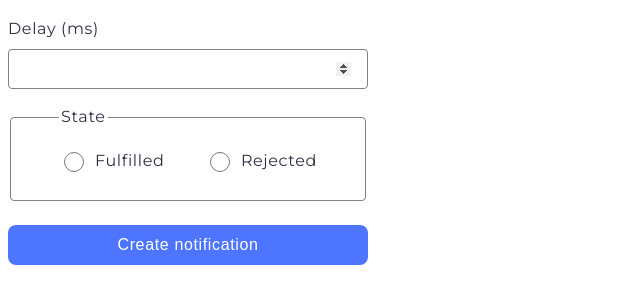
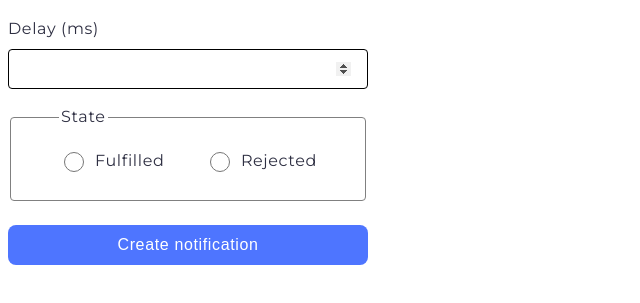
Before and after one commit to ArturVayutskiy/goit-js-hw-10, a website built with Vite: page src/2-snackbar.html in a window 1280 px wide. In both pictures the pointer is over the input "Delay (ms)". Shown: the part 59-362 px from the top of the page, without its empty margins (0-640 px from the left). Built offline with nearby package versions, Linux system fonts and the light colour scheme.

Commit message:
last update

```diff
--- a/src/css/2-snackbar.css
+++ b/src/css/2-snackbar.css
@@ -26,6 +26,10 @@ input {
     max-width: 360px;
     height: 40px;
     padding: 0 16px   ;
+}
+
+input[name="delay"]:hover {
+    border-color: #000;
 }
 
 
--- a/src/js/2-snackbar.js
+++ b/src/js/2-snackbar.js
@@ -12,7 +12,7 @@ form.addEventListener('submit', function(event) {
   const promise = new Promise((resolve, reject) => {
     if (state === 'fulfilled') {
       setTimeout(() => resolve(delay), delay);
-    } else {
+    } else  {
       setTimeout(() => reject(delay), delay);
     }
   });
@@ -22,14 +22,14 @@ form.addEventListener('submit', function(event) {
       title: 'OK!',
       titleColor: 'white',
       backgroundColor: '#59a10d',
-      message: `Fulfilled promise in ${delay}ms`,
+      message: `Fulfilled promise in ${delay} ms`,
       messageColor: 'white',
       position: 'topCenter',
     });
   }).catch((delay) => {
     iziToast.error({
       title: 'Error!',
-      message: `Rejected promise in ${delay}ms`,
+      message: `Rejected promise in ${delay} ms`,
       position: 'topCenter',
     });
   });
```
